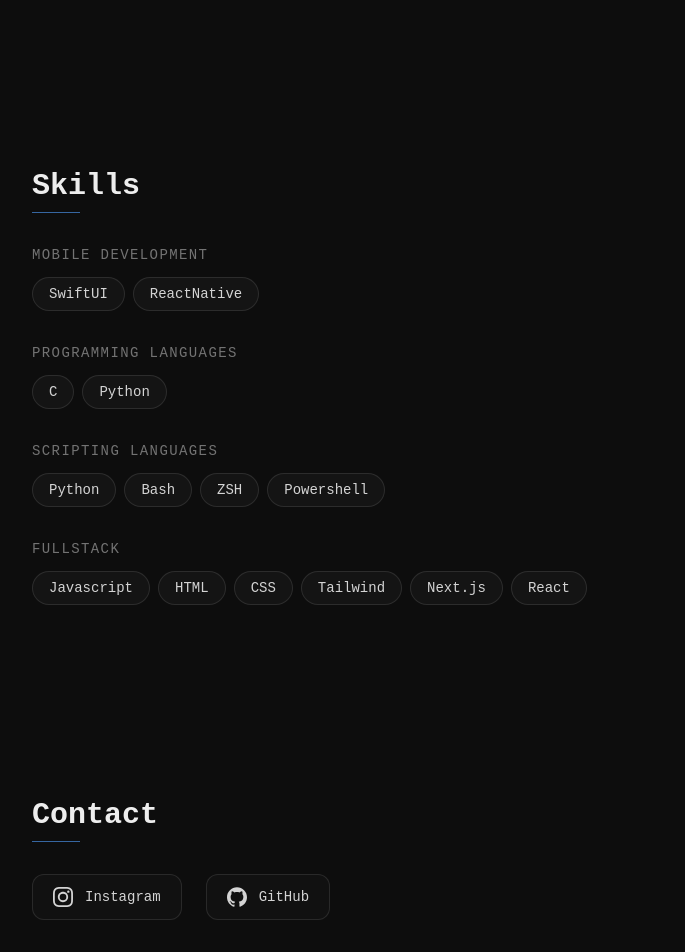
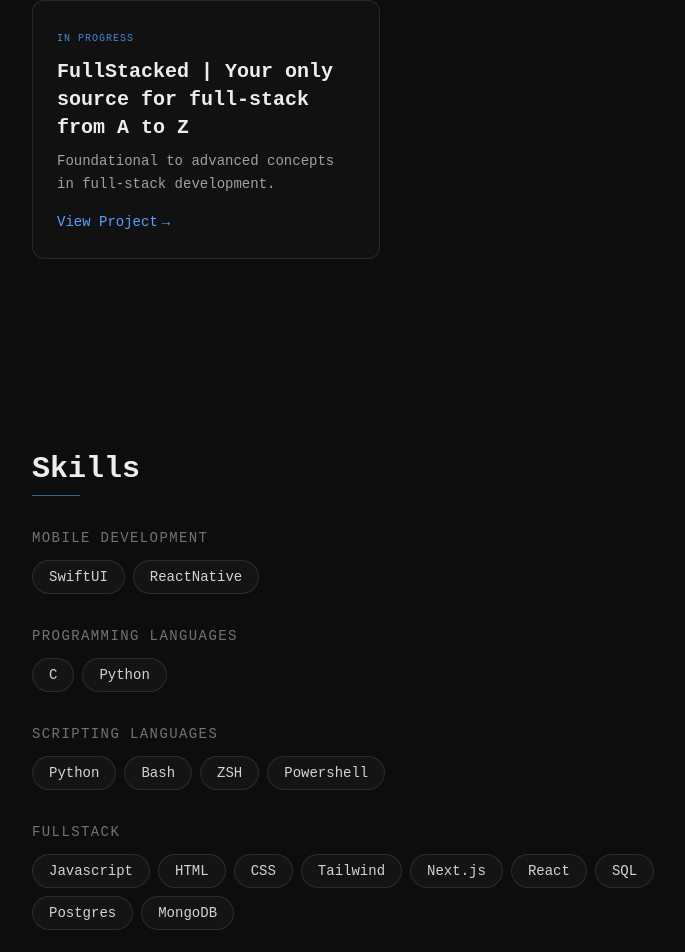
Before and after one commit to R0tten0x/r0tten0x.github.io, a Next.js app: page / in a window 1280 px wide. Shown: the part 1696-2648 px from the top of the page, without its empty margins (248-933 px from the left). Built offline with nearby package versions, Linux system fonts and the light colour scheme; a web font is replaced by a local one.

Commit message:
udated portfolio to reflect fullstack and skills

```diff
--- a/src/app/components/Projects.tsx
+++ b/src/app/components/Projects.tsx
@@ -15,6 +15,12 @@ const projects = [
     description:
       "To empower residents with the ability to keep up to date on theft, sales, upcoming events, missing packages.",
     link: null,
+  },
+  {
+    name: "FullStacked | Your only source for full-stack from A to Z",
+    description:
+    "Foundational to advanced concepts in full-stack development.",
+    link: "https://fullstacked.app"
   },
 ];
 
--- a/src/app/components/Skills.tsx
+++ b/src/app/components/Skills.tsx
@@ -18,7 +18,7 @@ const skillCategories = [
   },
   {
     category: "Fullstack",
-    skills: ["Javascript", "HTML", "CSS", "Tailwind", "Next.js", "React"],
+    skills: ["Javascript", "HTML", "CSS", "Tailwind", "Next.js", "React", "SQL", "Postgres", "MongoDB"],
   },
 ];
 
```
